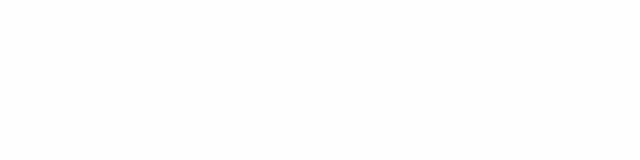
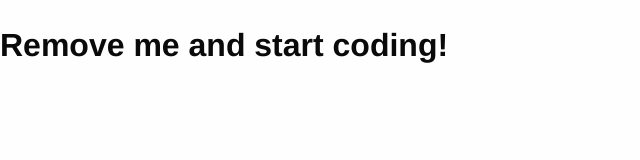
Before and after one commit to wearenois3/blinddev, a website: page index.html in a window 1280 px wide. Shown: the whole page, without its empty margins (0-640 px from the left). Drawn offline with Linux system fonts and the light colour scheme.

Commit message:
more talkative home page

```diff
--- a/index.html
+++ b/index.html
@@ -13,6 +13,7 @@
   </head>
   <body>
     <!-- Welcome to Blind Dev -->
+    <h1>Remove me and start coding!</h1>
     <script src="js/app.js"></script>
   </body>
 </html>
```
